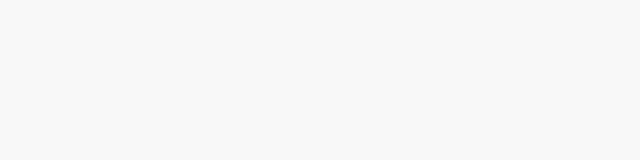
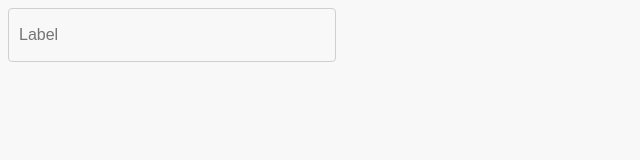
Before and after one commit to jsR1der/praciya, a React (Vite) app: page / in a window 1280 px wide. Shown: the top 160 px of the page, without its empty margins (0-640 px from the left). Built offline with nearby package versions, Linux system fonts and the light colour scheme.

Commit message:
feat: design text input

```diff
--- a/src/App.tsx
+++ b/src/App.tsx
@@ -1,9 +1,11 @@
 import './App.scss'
+import Input from "./components/input/Input.tsx";
 
 function App() {
 
     return (
         <>
+            <Input></Input>
         </>
     )
 }
--- a/src/components/input/Input.scss
+++ b/src/components/input/Input.scss
@@ -0,0 +1,14 @@
+@use '../../styles/utils' as *;
+@use '../../styles/variables' as *;
+@use '../../styles/colors' as *;
+.input-container {
+  border-radius: 4px;
+  border: 1px solid $empty-input__border;
+  .input {
+    padding-inline: $input-default-gap;
+    width: 100%;
+    background: none;
+    border: none;
+    outline: none;
+  }
+}
--- a/src/components/input/Input.tsx
+++ b/src/components/input/Input.tsx
@@ -0,0 +1,11 @@
+import './Input.scss';
+
+function Input() {
+    return <>
+        <div className='input-container'>
+            <input className="input" type="text" placeholder="Label"/>
+        </div>
+    </>
+}
+
+export default Input;
--- a/src/components/upload/Upload.scss
+++ b/src/components/upload/Upload.scss
@@ -1,22 +1,17 @@
-$upload-height: 58px;
-$upload-width: 328px;
-$upload-gap: 10px;
+@use '../../styles/utils' as *;
+@use '../../styles/variables' as *;
+@use '../../styles/colors' as *;
+
 $button-border--radius: 4px 0 0 4px;
 $upload-indicator-border--radius: 0 4px 4px 0;
-$default-border: 1px solid black;
-$empty-upload-border: 1px solid #D0CFCF;
+$empty-upload-border: 1px solid $empty-input__border;
 
 
-.upload-container {
-  height: $upload-height;
-  width: $upload-width;
-  display: flex;
-  justify-content: start;
-  align-items: center;
+.input-container {
 
   button {
     cursor: pointer;
-    padding-inline: $upload-gap;
+    padding-inline: $input-default-gap;
     height: 100%;
     background: none;
     border: 1px solid black;
@@ -25,7 +20,7 @@
 
   div {
     text-overflow: ellipsis;
-    padding-left: $upload-gap;
+    padding-left: $input-default-gap;
     width: 100%;
     height: 100%;
     display: flex;
--- a/src/components/upload/Upload.tsx
+++ b/src/components/upload/Upload.tsx
@@ -23,7 +23,7 @@
         //     show some kind of pop up
     }
 
-    return <div className="upload-container">
+    return <div className="input-container">
         <input ref={inputRef} id="fileUpload" accept={'image/*'} type="file" hidden={true}/>
         <button onClick={tryUpload} onChange={onChange}>Upload</button>
         <div>{imageUrl ? imageUrl : 'Upload your photo'}</div>
--- a/src/styles/_colors.scss
+++ b/src/styles/_colors.scss
@@ -9,6 +9,8 @@
 // upload
 $upload-empty__color: #7E7E7E;
 $upload-error__color: #CB3D40;
+// input
+$empty-input__border: #D0CFCF;
 
 
 .primary {
--- /dev/null
+++ b/src/styles/_utils.scss
@@ -0,0 +1,10 @@
+@use 'variables' as *;
+// input
+.input-container {
+  height: $input-height;
+  width: $input-width;
+  // replace later with tailwind
+  display: flex;
+  justify-content: start;
+  align-items: center;
+}
--- a/src/styles/_variables.scss
+++ b/src/styles/_variables.scss
@@ -1 +1,7 @@
+//animations
 $transition: background-color .25s  ease-in;
+// input
+$default-border: 1px solid black;
+$input-default-gap: 10px;
+$input-height: 54px;
+$input-width: 328px;
```
